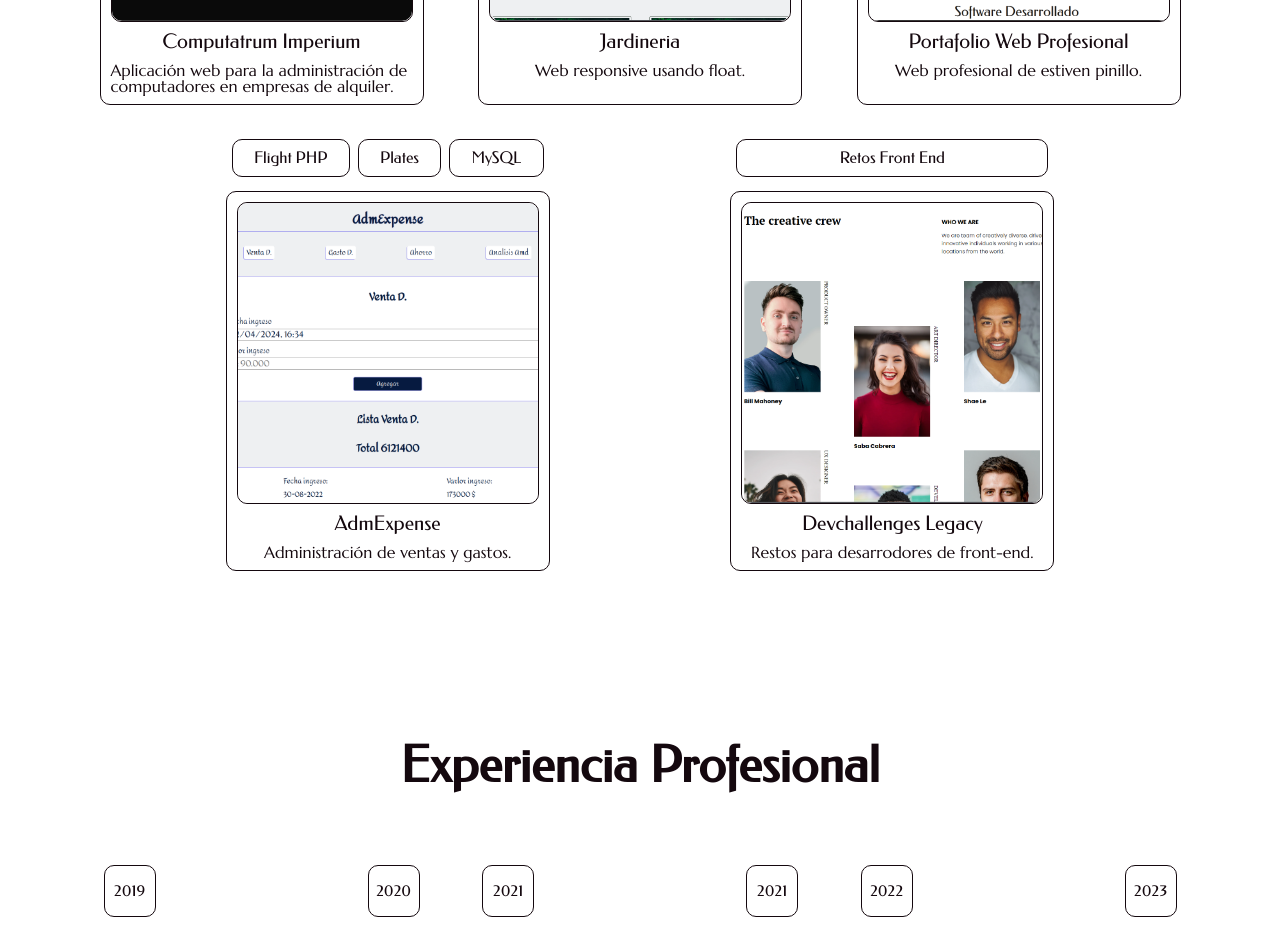
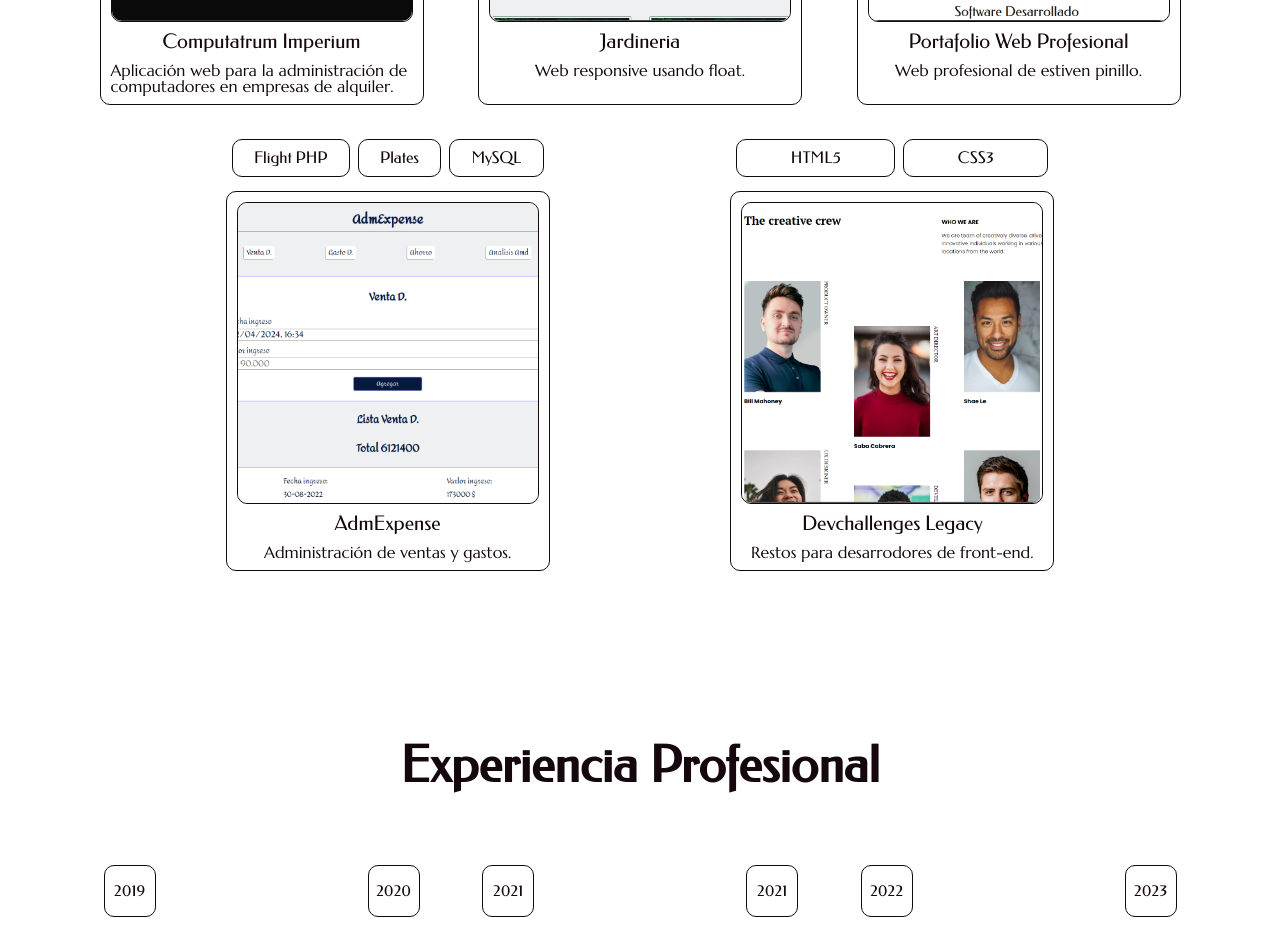
Before and after one commit to EstivenPinillo/estivenpinillo.dev, an Angular app: page / in a window 1280 px wide. Shown: the part 1080-2009 px from the top of the page. Built offline with nearby package versions, Linux system fonts and the light colour scheme.

Commit message:
feat: add technologies to the Devchallenges Legacy project

```diff
--- a/src/app/features/project/project.component.html
+++ b/src/app/features/project/project.component.html
@@ -68,7 +68,8 @@
 
     <article class="project-art">
         <section class="framework-tools federo">
-            <span>Retos Front End</span>
+            <span>HTML5</span>
+            <span>CSS3</span>
         </section>
         <section class="project">
             <div class="img-soft border-1px-14080E">
```
